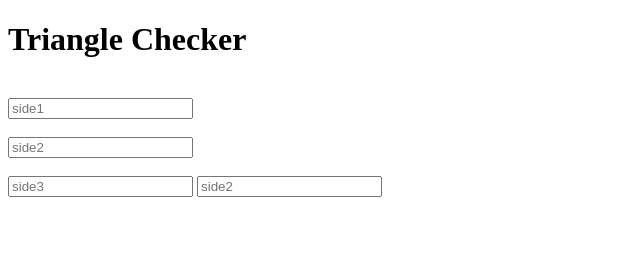
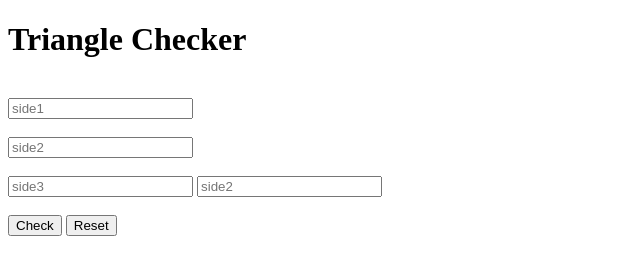
Before and after one commit to jameskomo/triangle-tracker, a plain HTML site: page index.html in a window 1280 px wide. Shown: the whole page, without its empty margins (0-640 px from the left). Drawn offline with Linux system fonts and the light colour scheme.

Commit message:
Form placeholder and required elements defined. Form ID values defined as well

```diff
--- a/index.html
+++ b/index.html
@@ -20,6 +20,9 @@
       <input type="text" id="side2"name="side2" value="" placeholder="side2" required>
       <br>
       <br>
+      <button type="submit" id="submit" name="submit">Check</button>
+      <button type="reset" id="reset" name="reset">Reset</button>
+
 
 
 
```
